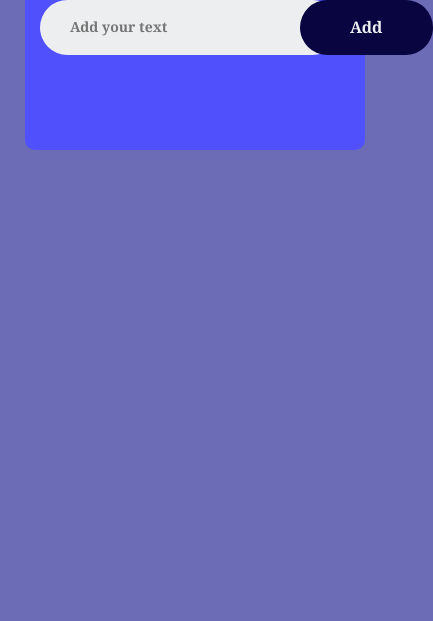
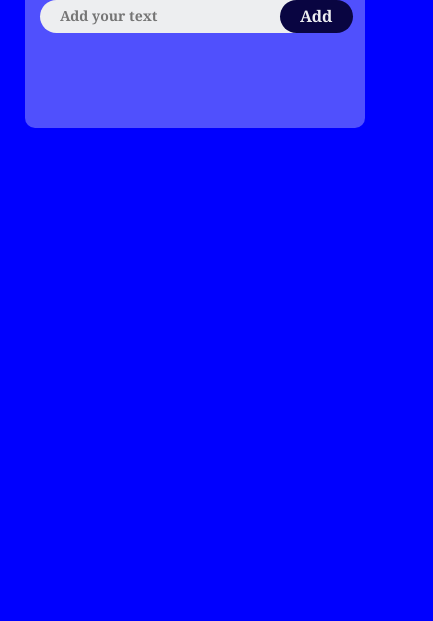
Before and after one commit to yashKappa/list, a plain HTML site: page index.html in a window 390 px wide. Shown: the part 223-844 px from the top of the page, 433 px wide, since content can reach past the window. Drawn offline with nearby package versions, Linux system fonts and the light colour scheme; a web font is replaced by a local one.

Commit message:
Update style.css

```diff
--- a/style.css
+++ b/style.css
@@ -58,7 +58,6 @@ input{
     border: none;
     outline: none;
     background: transparent;
-    padding: 10px;
     color:#060e77;
 }
 
@@ -141,3 +140,30 @@ ul li span:hover{
     background: #fcf3f3;
     color: #ff0000;
 }
+
+@media screen and (max-width: 992px) {
+    body {
+      background-color: blue;
+    }
+    input{
+        flex: 1;
+    border: none;
+    outline: none;
+    background: transparent;
+    color:#060e77;
+    }
+
+    button{
+        border: none;
+        outline: none;
+        padding: 5px 20px;
+        background-color: #090541;
+        color: #edeef0;
+        font-size: 16px;
+        cursor: pointer;
+        border-radius: 40px;
+    }
+    button:hover{
+        background-color: rgb(30, 30, 78);
+    }
+  }
```
